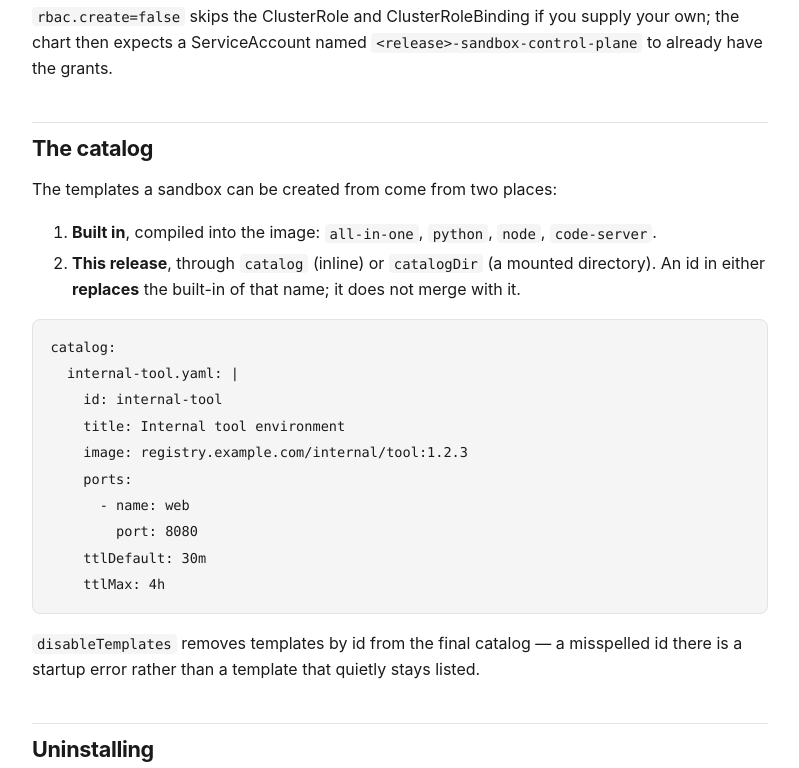
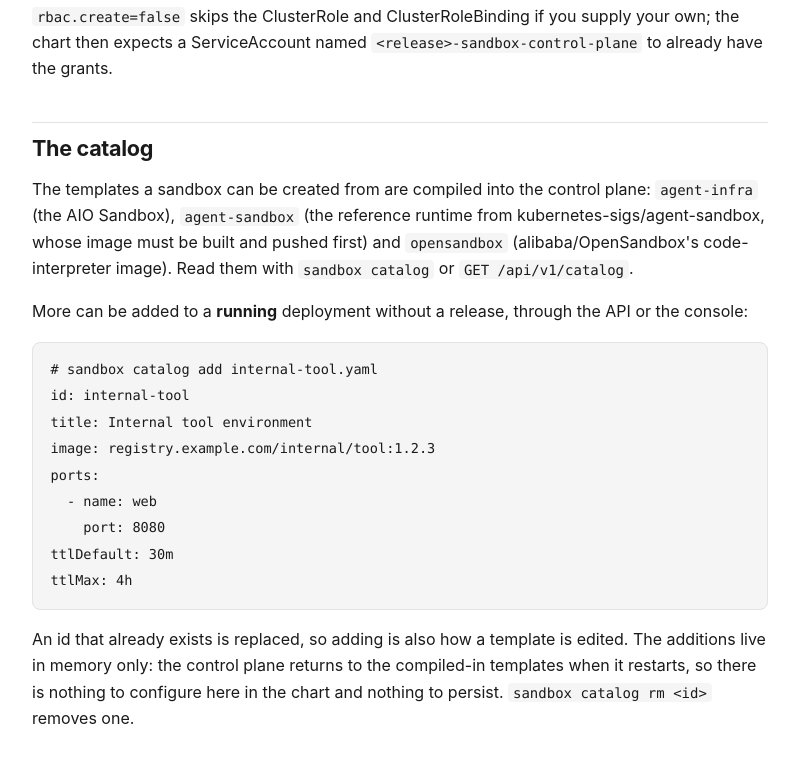
Before and after one commit to shaowenchen/sandboxlab, a plain HTML site: page index.html in a window 1280 px wide. Shown: the part 2480-3248 px from the top of the page, without its empty margins (248-1047 px from the left). Drawn offline with Linux system fonts and the light colour scheme.

Commit message:
Publish sandboxlab chart 0.1.0-dev (e23d3e3)

```diff
--- a/index.html
+++ b/index.html
@@ -226,16 +226,14 @@ and it is also the most destructive thing this component can do.</p>
 your own; the chart then expects a ServiceAccount named
 <code>&lt;release&gt;-sandbox-control-plane</code> to already have the grants.</p>
 <h2 id="the-catalog">The catalog</h2>
-<p>The templates a sandbox can be created from come from two places:</p>
-<ol>
-<li><strong>Built in</strong>, compiled into the image: <code>all-in-one</code>, <code>python</code>, <code>node</code>,
-<code>code-server</code>.</li>
-<li><strong>This release</strong>, through <code>catalog</code> (inline) or <code>catalogDir</code> (a mounted
-directory). An id in either <strong>replaces</strong> the built-in of that name; it does
-not merge with it.</li>
-</ol>
-<pre><code class="language-yaml">catalog:
-  internal-tool.yaml: |
+<p>The templates a sandbox can be created from are compiled into the control plane:
+<code>agent-infra</code> (the AIO Sandbox), <code>agent-sandbox</code> (the reference runtime from
+kubernetes-sigs/agent-sandbox, whose image must be built and pushed first) and
+<code>opensandbox</code> (alibaba/OpenSandbox's code-interpreter image). Read them with
+<code>sandbox catalog</code> or <code>GET /api/v1/catalog</code>.</p>
+<p>More can be added to a <strong>running</strong> deployment without a release, through the API
+or the console:</p>
+<pre><code class="language-yaml"># sandbox catalog add internal-tool.yaml
 id: internal-tool
 title: Internal tool environment
 image: registry.example.com/internal/tool:1.2.3
@@ -245,8 +243,10 @@ not merge with it.</li>
 ttlDefault: 30m
 ttlMax: 4h
 </code></pre>
-<p><code>disableTemplates</code> removes templates by id from the final catalog — a misspelled
-id there is a startup error rather than a template that quietly stays listed.</p>
+<p>An id that already exists is replaced, so adding is also how a template is
+edited. The additions live in memory only: the control plane returns to the
+compiled-in templates when it restarts, so there is nothing to configure here in
+the chart and nothing to persist. <code>sandbox catalog rm &lt;id&gt;</code> removes one.</p>
 <h2 id="uninstalling">Uninstalling</h2>
 <p><code>helm uninstall</code> removes the control plane <strong>and the sandboxes it created</strong>. A
 <code>pre-delete</code> Job deletes every namespace carrying
@@ -331,16 +331,6 @@ to keep them, and delete them by hand.</p>
 <td>Serve <code>/sandbox/&lt;id&gt;/&lt;port&gt;/</code> by proxying into a sandbox.</td>
 </tr>
 <tr>
-<td><code>catalog</code> / <code>catalogDir</code></td>
-<td>—</td>
-<td>Templates to add or replace.</td>
-</tr>
-<tr>
-<td><code>disableTemplates</code></td>
-<td><code>[]</code></td>
-<td>Template ids to leave out.</td>
-</tr>
-<tr>
 <td><code>istio.enabled</code> / <code>istio.gateway</code></td>
 <td><code>false</code> / —</td>
 <td>Write the VirtualService. The gateway must already exist.</td>
```
Also changed, not shown: index.yaml (+4 -4 lines), 1 other file. Lines whose indentation alone changed are shown as unchanged.
